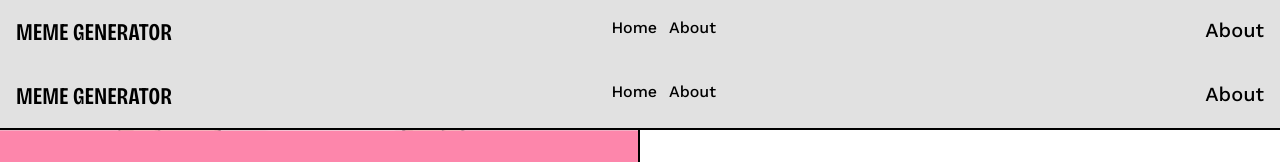
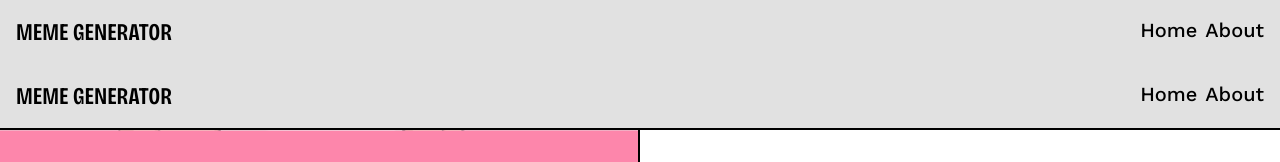
Before and after one commit to RealWorld777/PFP-Meme-Generator, a Next.js app: page / in a window 1280 px wide. Shown: the top 162 px of the page. Built offline with nearby package versions, Linux system fonts and the light colour scheme; no server answers.

Commit message:
navbar changes

```diff
--- a/src/app/layout.tsx
+++ b/src/app/layout.tsx
@@ -23,17 +23,22 @@ const Layout: React.FC<LayoutProps> = ({ children }) => {
             <h2 className="text-2xl bricolageSemibold text-black">
               MEME GENERATOR
             </h2>
-            <ul className='flex relative right-[2%] gap-3 '>
+            {/* <ul className='flex relative right-[2%] gap-3 '>
               <li className='hidden sm:block workSans text-black'>
                 <Link href="/">Home</Link>
               </li>
               <li className='hidden sm:block workSans text-black'>
                 <Link href="/about">About</Link>
               </li>
-            </ul>
+            </ul> */}
+            <div className='flex gap-2'>
+            <h2 className="hidden sm:block text-xl workSans text-black">
+              <Link href="/">Home</Link>
+            </h2>
             <h2 className="hidden sm:block text-xl workSans text-black">
               <Link href="/about">About</Link>
             </h2>
+            </div>
             <div className='w-5 h-5 block sm:hidden cursor-pointer' onClick={()=>{
               setMenuOpen(!menuOpen)
             }}>
```
